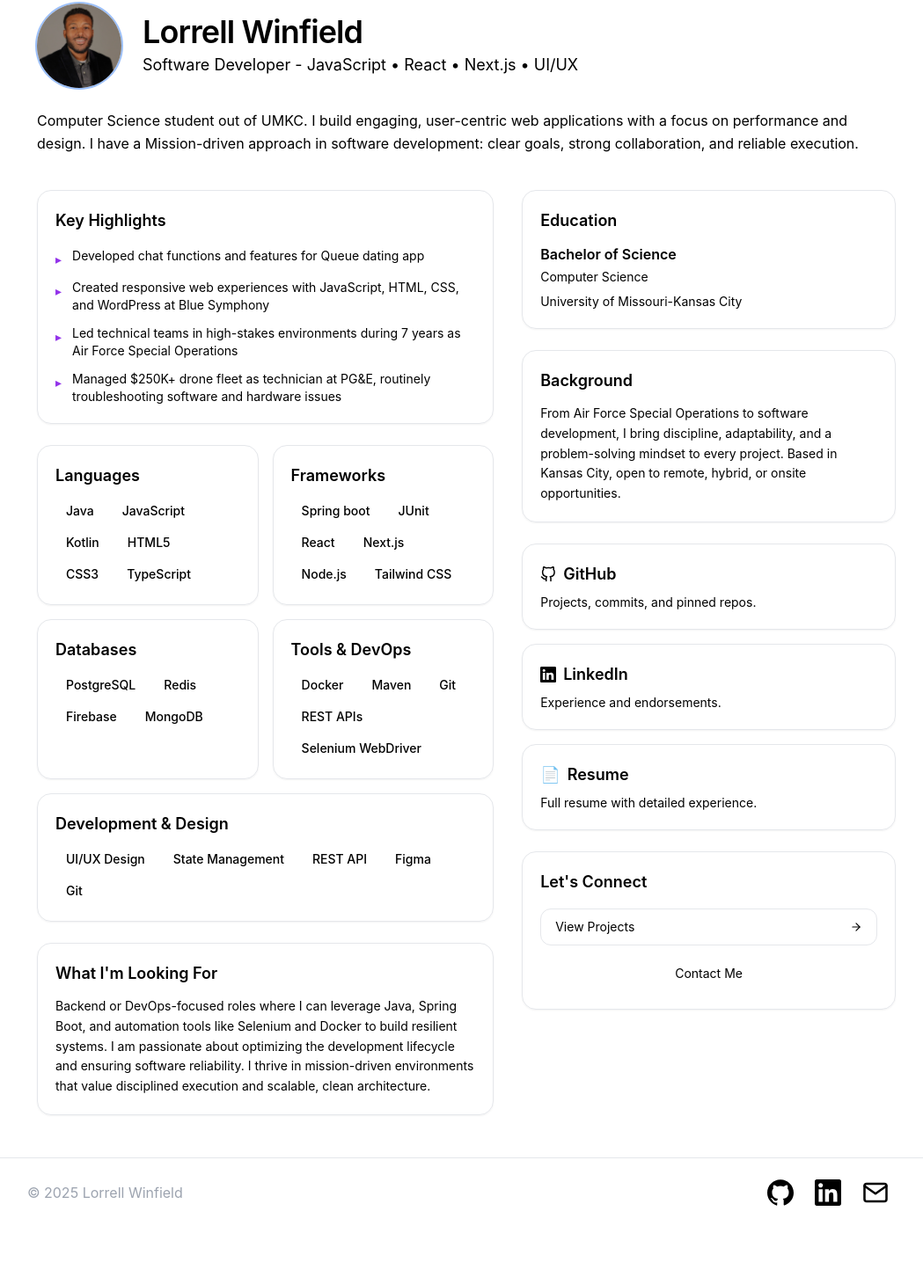
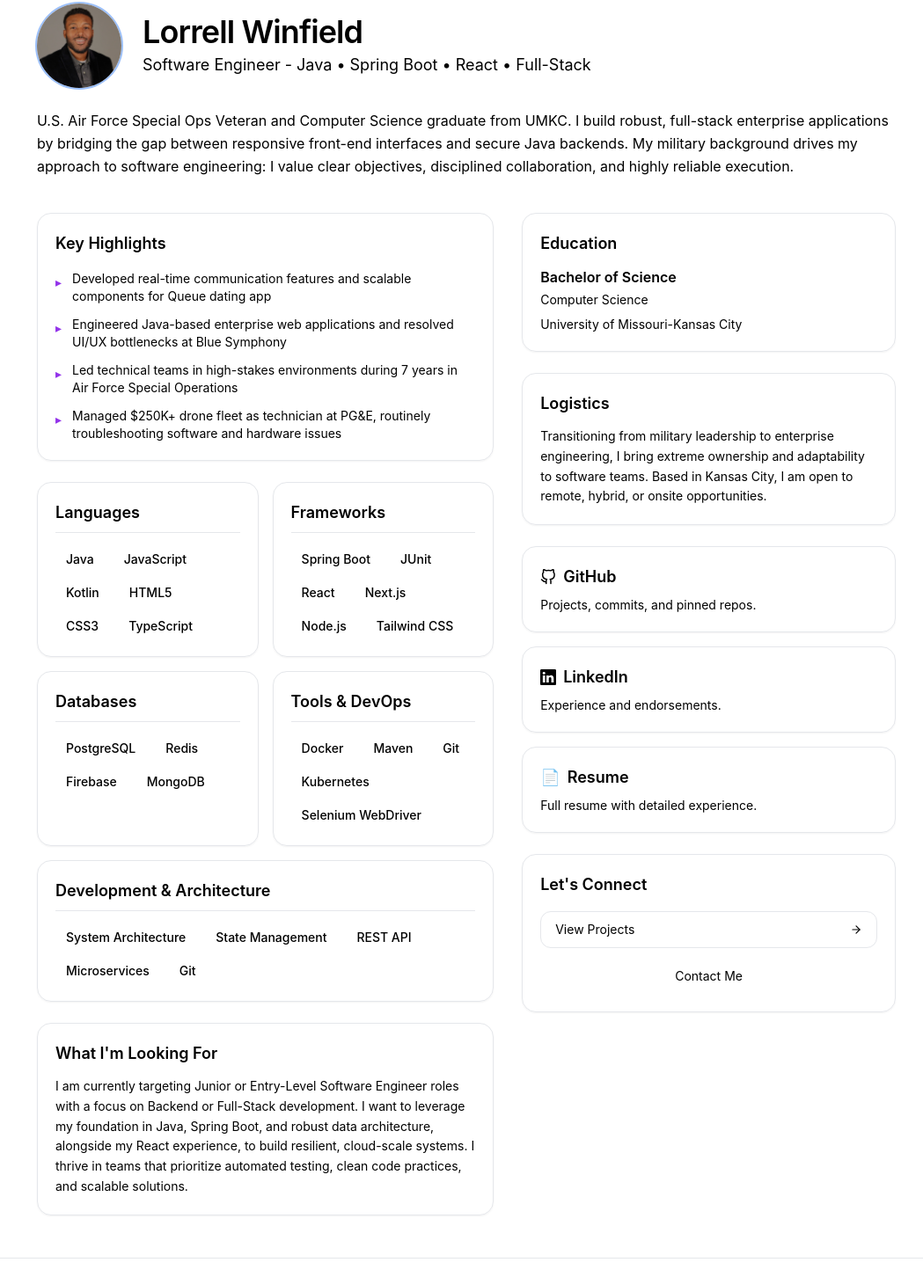
Before and after one commit to LorrellW/portfolio, a Next.js app in the folder portfolio/: page /aboutMe in a window 1280 px wide. Shown: the part 125-1577 px from the top of the page at 88% size, without its empty margins (110-1159 px from the left). Before the commit the page ends 1520 px from the top, so only its background shows below. Built offline with nearby package versions, Linux system fonts and the light colour scheme.

Commit message:
content update
[x] Refactor (code restructuring and content updates)

[x] UI/UX Improvement

[x] Code removal (deleted settings route)

```diff
--- a/portfolio/src/app/aboutMe/page.tsx
+++ b/portfolio/src/app/aboutMe/page.tsx
@@ -7,7 +7,7 @@ import { BsLinkedin } from "react-icons/bs";
 
 export const metadata: Metadata = {
   title: "About | Lorrell Winfield",
-  description: "Software developer focused on React/Next.js, TypeScript, and polished UX.",
+  description: "Software Engineer specializing in Java, React, and Full-Stack Enterprise Development.",
 };
 
 const SkillBadge = ({ skill }: { skill: string }) => (
@@ -19,9 +19,9 @@ const SkillBadge = ({ skill }: { skill: string }) => (
 export default function AboutMe() {
   const skills = {
     languages: ["Java", "JavaScript", "Kotlin", "HTML5", "CSS3", "TypeScript"],
-    frameworks: ["Spring boot", "JUnit", "React", "Next.js", "Node.js", "Tailwind CSS",],
-    development: ["UI/UX Design", "State Management", "REST API", "Figma", "Git"],
-    toolsAndDevOps: ["Docker", "Maven", "Git", "REST APIs", "Selenium WebDriver"],
+    frameworks: ["Spring Boot", "JUnit", "React", "Next.js", "Node.js", "Tailwind CSS"],
+    development: ["System Architecture", "State Management", "REST API", "Microservices", "Git"],
+    toolsAndDevOps: ["Docker", "Maven", "Git", "Kubernetes", "Selenium WebDriver"],
     databases: ["PostgreSQL", "Redis", "Firebase", "MongoDB"],
   };
 
@@ -43,15 +43,16 @@ export default function AboutMe() {
             <div>
               <h1 className="text-4xl font-semibold tracking-tight">Lorrell Winfield</h1>
               <p className="mt-1 text-lg text-foreground/70">
-              Software Developer - JavaScript • React • Next.js • UI/UX
+                Software Engineer - Java • Spring Boot • React • Full-Stack
               </p>
             </div>
           </div>
           <p className="text-foreground/70 leading-relaxed">
-          Computer Science student out of UMKC.
-          I build engaging, user-centric web applications with a focus on performance and
-          design. I have a Mission-driven approach
-          in software development: clear goals, strong collaboration, and reliable execution.
+            U.S. Air Force Special Ops Veteran and Computer Science graduate from UMKC.
+            I build robust, full-stack enterprise applications by bridging the gap between
+            responsive front-end interfaces and secure Java backends. My military background
+            drives my approach to software engineering: I value clear objectives, disciplined
+            collaboration, and highly reliable execution.
           </p>
         </header>
 
@@ -65,15 +66,15 @@ export default function AboutMe() {
               <ul className="space-y-3 text-sm text-foreground/90">
                 <li className="flex items-start gap-3">
                   <span className="text-purple-600 mt-1">▸</span>
-                <span>Developed chat functions and features for Queue dating app</span>
+                  <span>Developed real-time communication features and scalable components for Queue dating app</span>
                 </li>
                 <li className="flex items-start gap-3">
                   <span className="text-purple-600 mt-1">▸</span>
-                <span>Created responsive web experiences with JavaScript, HTML, CSS, and WordPress at Blue Symphony</span>
+                  <span>Engineered Java-based enterprise web applications and resolved UI/UX bottlenecks at Blue Symphony</span>
                 </li>
                 <li className="flex items-start gap-3">
                   <span className="text-purple-600 mt-1">▸</span>
-                <span>Led technical teams in high-stakes environments during 7 years as Air Force Special Operations</span>
+                  <span>Led technical teams in high-stakes environments during 7 years in Air Force Special Operations</span>
                 </li>
                 <li className="flex items-start gap-3">
                   <span className="text-purple-600 mt-1">▸</span>
@@ -82,45 +83,44 @@ export default function AboutMe() {
               </ul>
             </div>
 
-
             {/* Skills cards */}
             <div className="grid gap-4 sm:grid-cols-2">
               {/* Languages */}
               <div className="rounded-2xl border border-foreground/10 bg-background/40 p-5 shadow-sm">
-              <h3 className="text-lg font-semibold mb-3">Languages</h3>
-              <div className="flex flex-wrap gap-2">
+                <h3 className="text-lg font-semibold mb-4 border-b border-foreground/10 pb-2">Languages</h3>
+                <div className="flex flex-wrap gap-2.5">
                   {skills.languages.map((s) => <SkillBadge key={s} skill={s} />)}
                 </div>
               </div>
 
               {/* Frameworks */}
               <div className="rounded-2xl border border-foreground/10 bg-background/40 p-5 shadow-sm">
-              <h3 className="text-lg font-semibold mb-3">Frameworks</h3>
-              <div className="flex flex-wrap gap-2">
+                <h3 className="text-lg font-semibold mb-4 border-b border-foreground/10 pb-2">Frameworks</h3>
+                <div className="flex flex-wrap gap-2.5">
                   {skills.frameworks.map((s) => <SkillBadge key={s} skill={s} />)}
                 </div>
               </div>
 
               {/* Databases */}
               <div className="rounded-2xl border border-foreground/10 bg-background/40 p-5 shadow-sm">
-              <h3 className="text-lg font-semibold mb-3">Databases</h3>
-              <div className="flex flex-wrap gap-2">
+                <h3 className="text-lg font-semibold mb-4 border-b border-foreground/10 pb-2">Databases</h3>
+                <div className="flex flex-wrap gap-2.5">
                   {skills.databases.map((s) => <SkillBadge key={s} skill={s} />)}
                 </div>
               </div>
 
               {/* Tools & DevOps */}
               <div className="rounded-2xl border border-foreground/10 bg-background/40 p-5 shadow-sm">
-              <h3 className="text-lg font-semibold mb-3">Tools & DevOps</h3>
-              <div className="flex flex-wrap gap-2">
+                <h3 className="text-lg font-semibold mb-4 border-b border-foreground/10 pb-2">Tools & DevOps</h3>
+                <div className="flex flex-wrap gap-2.5">
                   {skills.toolsAndDevOps.map((s) => <SkillBadge key={s} skill={s} />)}
                 </div>
               </div>
 
               {/* Development Skills (Full width) */}
               <div className="rounded-2xl border border-foreground/10 bg-background/40 p-5 shadow-sm sm:col-span-2">
-              <h3 className="text-lg font-semibold mb-3">Development & Design</h3>
-              <div className="flex flex-wrap gap-2">
+                <h3 className="text-lg font-semibold mb-4 border-b border-foreground/10 pb-2">Development & Architecture</h3>
+                <div className="flex flex-wrap gap-2.5">
                   {skills.development.map((s) => <SkillBadge key={s} skill={s} />)}
                 </div>
               </div>
@@ -130,11 +130,11 @@ export default function AboutMe() {
             <div className="rounded-2xl border border-foreground/10 bg-background/40 p-5 shadow-sm">
               <h2 className="text-lg font-semibold mb-3">What I&apos;m Looking For</h2>
               <p className="text-sm text-foreground/90 leading-relaxed">
-              Backend or DevOps-focused roles where I can leverage Java, Spring Boot,
-              and automation tools like Selenium and Docker to build resilient systems.
-              I am passionate about optimizing the development lifecycle and ensuring
-              software reliability. I thrive in mission-driven environments that value
-              disciplined execution and scalable, clean architecture.
+                I am currently targeting Junior or Entry-Level Software Engineer roles with a focus
+                on Backend or Full-Stack development. I want to leverage my foundation in Java,
+                Spring Boot, and robust data architecture, alongside my React experience, to build
+                resilient, cloud-scale systems. I thrive in teams that prioritize automated testing,
+                clean code practices, and scalable solutions.
               </p>
             </div>
           </section>
@@ -153,11 +153,11 @@ export default function AboutMe() {
 
             {/* Background card */}
             <div className="rounded-2xl border border-foreground/10 bg-background/40 p-5 shadow-sm">
-            <h2 className="text-lg font-semibold mb-3">Background</h2>
+              <h2 className="text-lg font-semibold mb-3">Logistics</h2>
               <p className="text-sm text-foreground/90 leading-relaxed">
-              From Air Force Special Operations to software development, I bring discipline,
-              adaptability, and a problem-solving mindset to every project. Based in Kansas City,
-              open to remote, hybrid, or onsite opportunities.
+                Transitioning from military leadership to enterprise engineering, I bring extreme
+                ownership and adaptability to software teams. Based in Kansas City, I am open to
+                remote, hybrid, or onsite opportunities.
               </p>
             </div>
 
--- a/portfolio/src/app/components/Links.tsx
+++ b/portfolio/src/app/components/Links.tsx
@@ -22,7 +22,7 @@ export default function Links({ isMobileMenu = false, onLinkClick }: LinksProps)
     { href: "/aboutMe", label: "About Me" },
     { href: "/projects", label: "Projects" },
     { href: "/contactMe", label: "Contact" },
-    { href: "/settings", label: "Settings" },
+    //{ href: "/settings", label: "Settings" },
   ];
 
   const containerClasses = isMobileMenu
--- a/portfolio/src/app/components/SocialLinks.tsx
+++ b/portfolio/src/app/components/SocialLinks.tsx
@@ -2,6 +2,7 @@
 
 import { SiGithub, SiLinkedin } from "react-icons/si";
 import { FiMail } from "react-icons/fi";
+import ThemeToggle from "./ThemeToggle"; // Make sure this path points to your ThemeToggle component
 
 // Define the social links in an array of objects for easy mapping
 const socialLinks = [
@@ -24,7 +25,8 @@ const socialLinks = [
 
 export default function SocialLinks() {
   return (
-    <div className="flex gap-2 md:gap-6">
+      // Added 'items-center' to align the 3xl icons with the toggle switch
+      <div className="flex items-center gap-2 md:gap-6">
         {socialLinks.map((link) => (
             <a
                 href={link.url}
@@ -37,6 +39,11 @@ export default function SocialLinks() {
               <div className="text-3xl">{link.icon}</div>
             </a>
         ))}
+
+        {/* Theme Toggle Button injected as the last item */}
+        <div className="ml-2 pl-4 md:ml-4 md:pl-6 border-l border-foreground/20 flex items-center">
+          <ThemeToggle />
+        </div>
       </div>
   );
 }
--- a/portfolio/src/app/components/ThemeToggle.tsx
+++ b/portfolio/src/app/components/ThemeToggle.tsx
@@ -71,7 +71,7 @@ export default function ThemeToggle() {
         aria-live="polite"
         className="select-none text-sm font-medium text-foreground"
       >
-        {isDark ? "Dark ⚫" : "Light ⚪"}
+        {isDark ? "Dark ⚫" : "Light 🔆"}
       </span>
     </div>
   );
--- a/portfolio/src/app/page.tsx
+++ b/portfolio/src/app/page.tsx
@@ -47,10 +47,10 @@ export default function Home() {
               Lorrell Winfield.
             </h1>
             <h2 className="text-xl md:text-2xl mt-2 mb-6">
-              Software Developer
+              Software Engineer
             </h2>
             <p className="text-md md:text-lg text-foreground/80 mb-8">
-              I build responsive, accessible, and engaging web experiences. Passionate about clean code, creative problem-solving, and bringing digital ideas to life.
+              I build robust, scalable Java applications and RESTful APIs, paired with responsive React frontends. Passionate about secure system architecture, backend logic, and solving complex enterprise data challenges.
             </p>
             <div className="flex flex-col sm:flex-row items-center justify-center gap-4 mb-8">
               <Link href="/projects" className="w-full sm:w-auto px-6 py-3 font-semibold text-white bg-gray-800 rounded-md hover:bg-gray-700 transition-colors dark:bg-gray-200 dark:text-gray-900 dark:hover:bg-gray-300">
```
Lines whose indentation alone changed are shown as unchanged.
